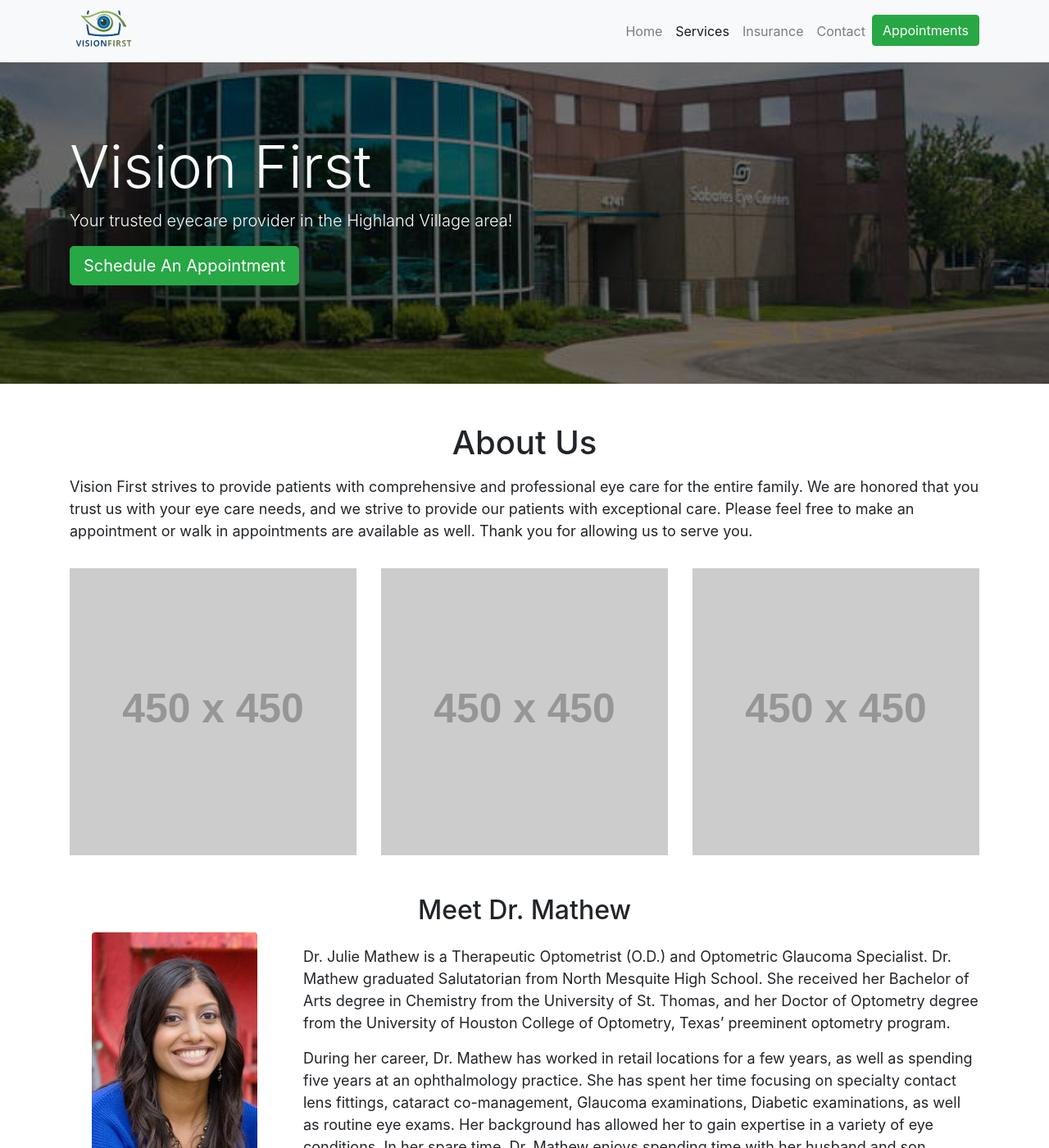
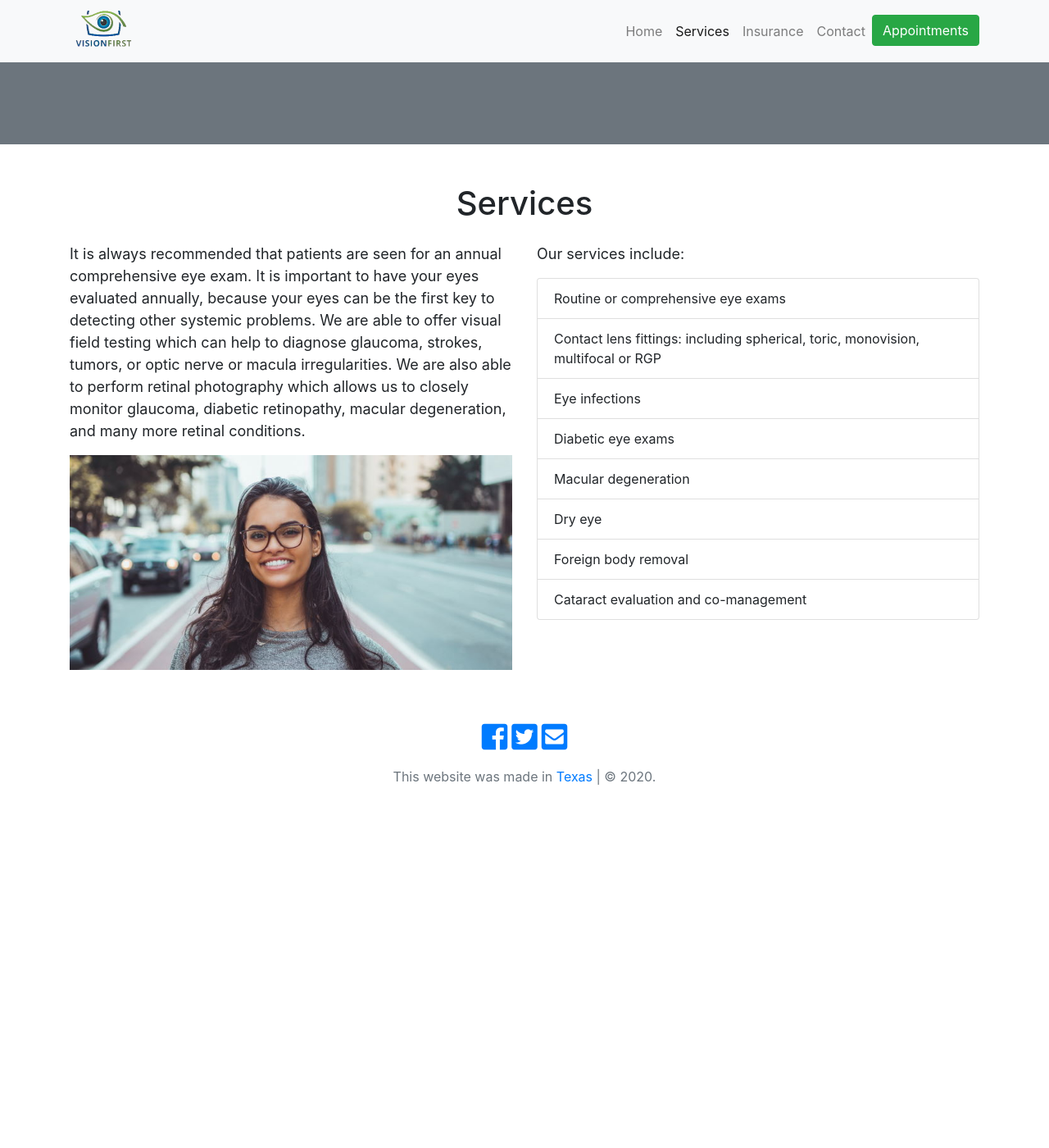
Before and after one commit to davidclark22/vision-first, a Jekyll site: the page built from services.html, in a window 1280 px wide and 1400 px high. Shown: the whole window at 82% size. Built offline with Jekyll 4.4.1, drawn with Linux system fonts in a browser that asks for light colours; nearby versions of some CDN libraries; some of the changed text lies outside the part shown.

Commit message:
add pages for services and insurance

```diff
--- a/_includes/navbar.html
+++ b/_includes/navbar.html
@@ -17,9 +17,6 @@
                 {% endfor %}
 
                 <li class="nav-item">
-                    <a class="nav-link" href="#">Insurance</a>
-                </li>
-                <li class="nav-item">
                     <a class="nav-link" href="#">Contact</a>
                 </li>
                 <li class="nav-item">
--- a/assets/css/customstyle.css
+++ b/assets/css/customstyle.css
@@ -7,7 +7,7 @@ p {
     width: auto;
 }
 
-.jumbotron {
+.jumbotron-home {
   background-image: url("../img/building.jpg");
   background-size: cover;
   min-height: 420px;
--- a/index.html
+++ b/index.html
@@ -6,7 +6,7 @@ order: 0
 
 
     <main role="main">
-        <div class="jumbotron jumbotron-fluid bg-secondary text-light my-5">
+        <div class="jumbotron jumbotron-fluid jumbotron-home bg-secondary text-light my-5">
             <div class="container">
                 <h1 class="display-3 mt-5">Vision First</h1>
                 <p class="lead text-light">Your trusted eyecare provider in the Highland Village area!</p>
--- a/services.html
+++ b/services.html
@@ -8,41 +8,35 @@ order: 1
     <main role="main">
         <div class="jumbotron jumbotron-fluid bg-secondary text-light my-5">
             <div class="container">
-                <h1 class="display-3 mt-5">Vision First</h1>
-                <p class="lead text-light">Your trusted eyecare provider in the Highland Village area!</p>
-                <button class="btn btn-success btn-lg">Schedule An Appointment</button>
-            </div>
-        </div>
-        <div class="container">
-            <h1 class="text-center">About Us</h1>
-            <p class="mt-3">Vision First strives to provide patients with comprehensive and professional eye care for the entire family. We are honored that you trust us with your eye care needs, and we strive to provide our patients with exceptional care. Please feel free to make an appointment or walk in appointments are available as well. Thank you for allowing us to serve you.</p>
-        </div>
-        <div class="container">
-            <div class="row">
-                <div class="col-md-4 mt-3">
-                    <img class="img-fluid" src="https://via.placeholder.com/450">
-                </div>
-                <div class="col-md-4 mt-3">
-                    <img class="img-fluid" src="https://via.placeholder.com/450">
-                </div>
-                <div class="col-md-4 mt-3">
-                    <img class="img-fluid" src="https://via.placeholder.com/450">
-                </div>
+
             </div>
         </div>
         <div class="container">
             <div class="row">
-                <div class="col-12 text-center mt-5">
-                    <h2>Meet Dr. Mathew</h2>
+                <div class="col-12">
+                    <h1 class="text-center">Services</h1>
                 </div>
-                <div class="col-md-3 text-center">
-                    <img class="img-fluid rounded" src="{{'/assets/img/dr_julie_mathew.jpg' | relative_url}}">
+                <div class="col-md-6 mt-3">
+                    <p>It is always recommended that patients are seen for an annual comprehensive eye exam. It is important to have your eyes evaluated annually, because your eyes can be the first key to detecting other systemic problems. We are able to offer visual field testing which can help to diagnose glaucoma, strokes, tumors, or optic nerve or macula irregularities. We are also able to perform retinal photography which allows us to closely monitor glaucoma, diabetic retinopathy, macular degeneration, and many more retinal conditions.</p>
+                    <p>
+                        <img class="img-fluid" src="{{'/assets/img/eyeglasses.jpg' | relative_url}}">
+                    </p>
                 </div>
-                <div class="col-md-9 mt-3">
-                    <p>Dr. Julie Mathew is a Therapeutic Optometrist (O.D.) and Optometric Glaucoma Specialist. Dr. Mathew graduated Salutatorian from North Mesquite High School. She received her Bachelor of Arts degree in Chemistry from the University of St. Thomas, and her Doctor of Optometry degree from the University of Houston College of Optometry, Texas’ preeminent optometry program.</p>
-                    <p>During her career, Dr. Mathew has worked in retail locations for a few years, as well as spending five years at an ophthalmology practice. She has spent her time focusing on specialty contact lens fittings, cataract co-management, Glaucoma examinations, Diabetic examinations, as well as routine eye exams. Her background has allowed her to gain expertise in a variety of eye conditions. In her spare time, Dr. Mathew enjoys spending time with her husband and son.</p>
+                <div class="col-md-6 mt-3">
+                    <p>Our services include:</p>
+                    <ul class="list-group">
+                        <li class="list-group-item">Routine or comprehensive eye exams</li>
+                        <li class="list-group-item">Contact lens fittings: including spherical, toric, monovision, multifocal or RGP</li>
+                        <li class="list-group-item">Eye infections</li>
+                        <li class="list-group-item">Diabetic eye exams</li>
+                        <li class="list-group-item">Macular degeneration</li>
+                        <li class="list-group-item">Dry eye</li>
+                        <li class="list-group-item">Foreign body removal</li>
+                        <li class="list-group-item">Cataract evaluation and co-management</li>
+                    </ul>
                 </div>
+            </div>
 
-            </div>
         </div>
+
     </main>
```
Also changed, not shown: insurance.html (added, +27 -0 lines), assets/img/eyeglasses.jpg (added).
